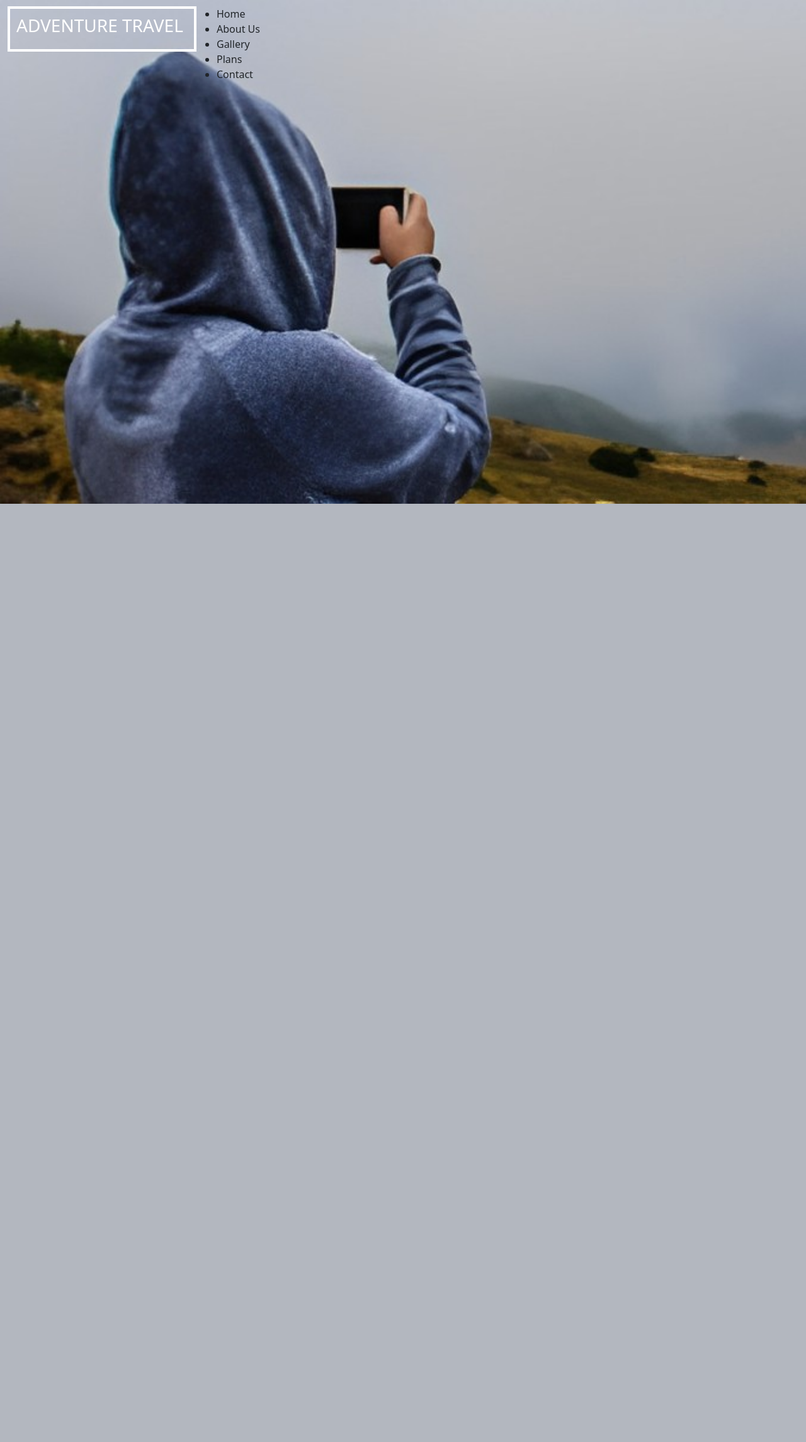
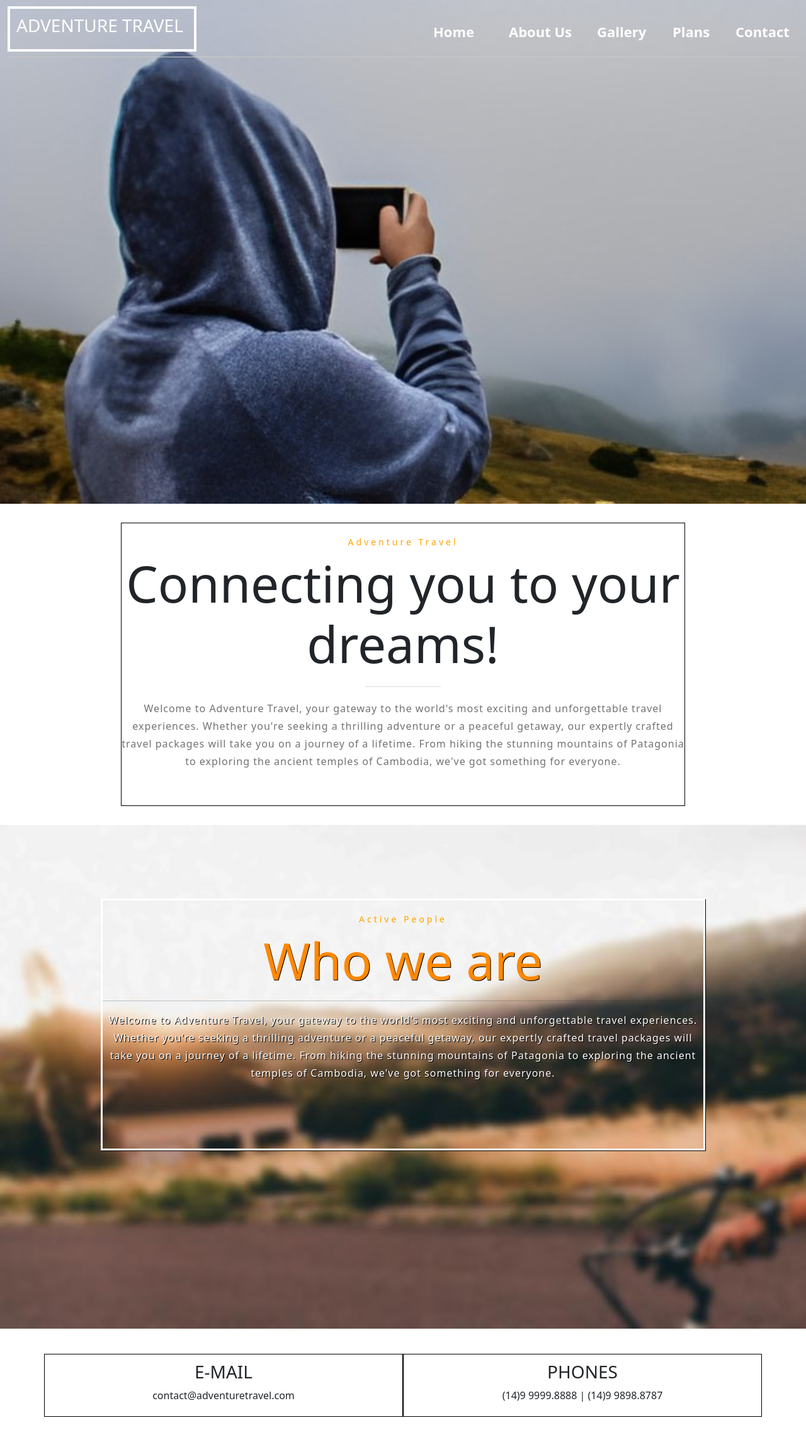
Before and after one commit to devjoaopedroalves/adventure, a Django app: page / in a window 1280 px wide. Shown: the whole page at 63% size. Before the commit the page ends 800 px from the top, so only its background shows below. Run offline with Django 4.2, Linux system fonts and the light colour scheme.

Commit message:
SITE CONTINUATION

```diff
--- a/core/settings.py
+++ b/core/settings.py
@@ -36,6 +36,7 @@ INSTALLED_APPS = [
     'django.contrib.contenttypes',
     'django.contrib.sessions',
     'django.contrib.messages',
+    'livereload',
     'django.contrib.staticfiles',
     'home',
 ]
@@ -48,6 +49,7 @@ MIDDLEWARE = [
     'django.contrib.auth.middleware.AuthenticationMiddleware',
     'django.contrib.messages.middleware.MessageMiddleware',
     'django.middleware.clickjacking.XFrameOptionsMiddleware',
+    'livereload.middleware.LiveReloadScript',
 ]
 
 ROOT_URLCONF = 'core.urls'
--- a/home/static/home/css/style.css
+++ b/home/static/home/css/style.css
@@ -1,5 +1,6 @@
 * {
-    margin: 0px; padding: 0px;
+    margin: 0px;
+    padding: 0px;
 }
 
 header {
@@ -7,17 +8,117 @@ header {
     background-size: cover;
     width: 100vw;
     height: 100vh;
-
 }
 
 header div {
     padding-top: 10px;
-    display: grid; grid-template-columns: 300px 500px;
+    display: grid;
+    grid-template-columns: 300px 1fr;
     grid-template-rows: 80px;
+    border-bottom: 1px solid #c9c9c9;
 }
 
 header div h1 {
-    border: 4px solid white; color: white;
-    font-size: 28px; text-transform: uppercase;
+    border: 4px solid white;
+    color: white;
+    font-size: 28px;
+    text-transform: uppercase;
     padding: 10px;
 }
+
+header div nav ul {
+    width: 100%;
+    height: 100%;
+    color: white;
+    display: grid;
+    grid-template-columns: 120px 140px 120px 100px 100px;
+    font-size: 22px;
+    font-weight: bold;
+    list-style: none;
+    justify-content: flex-end;
+    align-content: center;
+}
+
+main section {
+    width: 70%;
+    height: 450px;
+    border: 1px solid black;
+    margin: 30px auto;
+}
+
+main section #div__h2_01 {
+    color: #ffa400;
+    letter-spacing: 4px;
+    padding-top: 22px;
+    text-align: center;
+    font-size: 14px;
+}
+
+main section #div__h2_02 {
+    font-size: 5rem;
+    text-align: center;
+}
+
+main section hr {
+    width: 120px;
+    margin: 20px auto;
+    border: 0px;
+    border-top: 1px solid gray;
+}
+
+main section p {
+    text-align: center;
+    color: #727272;
+    letter-spacing: 1px;
+    line-height: 28px;
+}
+
+
+
+main article {
+    background: url(../image/slide1.jpg);
+    background-size: cover; width: 100vw; height: 100vh;
+    padding-top: 6%;
+    box-sizing: border-box;
+}
+
+main article div{
+    width: 75%; height: 400px;
+    border: 3px solid white;
+    margin: 40px auto 20px auto;
+    box-shadow: 1px 1px black;
+
+}
+
+main article #div__h2_03 {
+    color: #ffa400;
+    letter-spacing: 4px;
+    padding-top: 22px;
+    text-align: center;
+    font-size: 14px;
+}
+
+main article #div__h2_04 {
+    font-size: 5rem; color: #ff8800;
+    text-align: center;
+    text-shadow: 1px 1px black;
+}
+
+main article div p {
+    text-align: center;
+    color: 	white;
+    letter-spacing: 1px;
+    line-height: 28px;
+    text-shadow: 1px 1px black;
+}
+
+address {
+    margin: 40px auto;
+}
+
+address .col {
+    border: 1px solid black;
+    height: 100px;
+    padding: 1%;
+    box-sizing: border-box; text-align: center;
+}
--- a/home/templates/home/home.html
+++ b/home/templates/home/home.html
@@ -24,5 +24,35 @@
             </nav>
         </div>
     </header>
+    <main>
+        <section>
+            <div>
+                <h2 id="div__h2_01"> Adventure Travel </h2>
+                <h2 id="div__h2_02">Connecting you to your dreams!</h2>
+                <hr>
+                <p>Welcome to Adventure Travel, your gateway to the world's most exciting and unforgettable travel experiences. Whether you're seeking a thrilling adventure or a peaceful getaway, our expertly crafted travel packages will take you on a journey of a lifetime. From hiking the stunning mountains of Patagonia to exploring the ancient temples of Cambodia, we've got something for everyone.</p>
+            </div>
+        </section>
+        <article>
+            <div>
+                <h2 id="div__h2_03"> Active People </h2>
+                <h2 id="div__h2_04"> Who we are </h2>
+                <hr>
+                <p>Welcome to Adventure Travel, your gateway to the world's most exciting and unforgettable travel experiences. Whether you're seeking a thrilling adventure or a peaceful getaway, our expertly crafted travel packages will take you on a journey of a lifetime. From hiking the stunning mountains of Patagonia to exploring the ancient temples of Cambodia, we've got something for everyone.</p>
+            </div>
+        </article>
+    </main>
+    <address class="container">
+        <div class="row">
+            <div class="col">
+                <h3>E-MAIL</h3>
+                <span>contact@adventuretravel.com</span>
+            </div>
+            <div class="col">
+                <h3>PHONES</h3>
+                <span>(14)9 9999.8888  | (14)9 9898.8787</span>
+            </div>
+        </div>
+    </address>
 </body>
 </html>
```
Also changed, not shown: home/static/home/image/bikee.jpg (added), home/static/home/image/slide1.jpg (added), oi.html (deleted).
